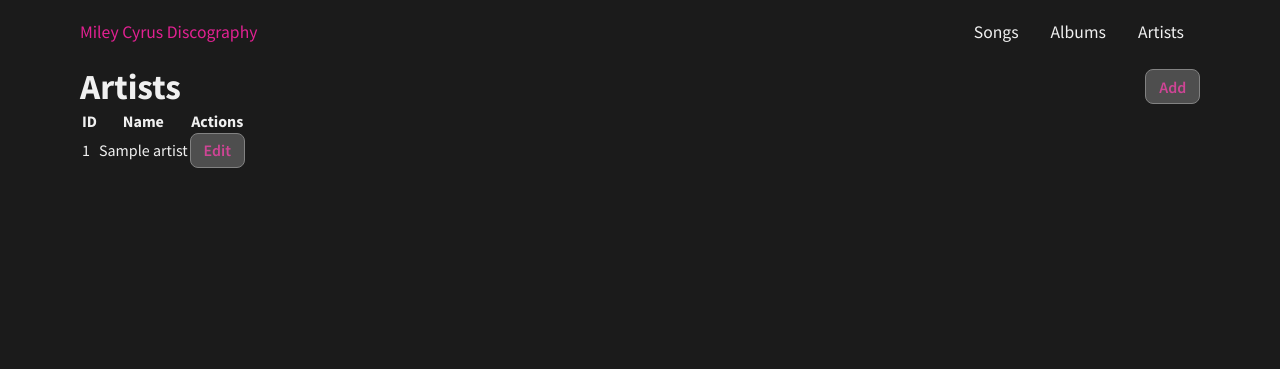
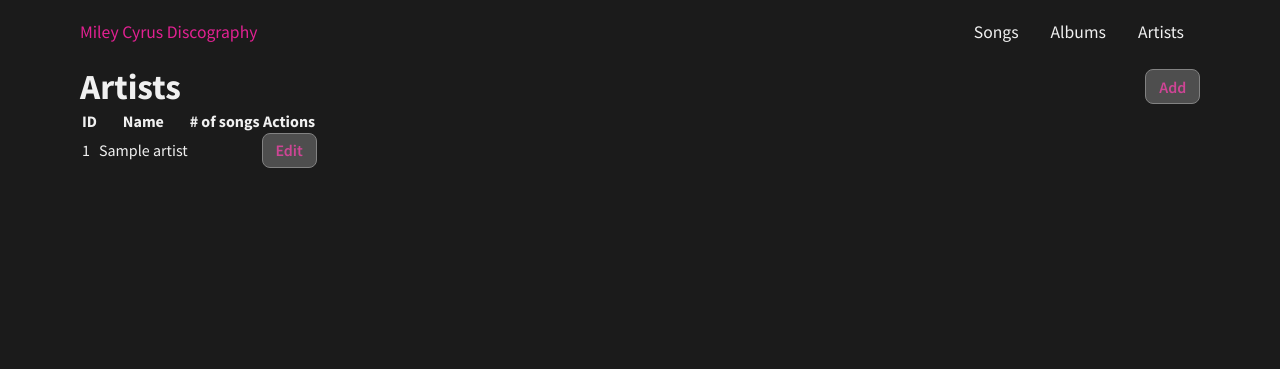
Before and after one commit to cammarb/miley-discography, a Flask app: page /artists in a window 1280 px wide. Shown: the top 369 px of the page. Run offline with Flask 2, Linux system fonts and the light colour scheme; tables that the repository leaves empty hold one stand-in row (values such as "Sample post").

Commit message:
update artist table

```diff
--- a/app/templates/artists/list_artists.html
+++ b/app/templates/artists/list_artists.html
@@ -20,11 +20,12 @@
 {% if artists.items %}
 <p>No artist added yet.</p>
 {% else %}
-<table class="table table-hover">
+<table>
     <thead>
         <tr>
             <th scope="col">ID</th>
             <th scope="col">Name</th>
+            <th scope="col"># of songs</th>
             <th scope="col">Actions</th>
         </tr>
     </thead>
@@ -33,6 +34,7 @@
         <tr>
             <td>{{artist.id}}</td>
             <td>{{artist.name}}</td>
+            <td></td>
             <td>
                 <a href="/artists/{{artist.id}}">
                     <button class="btn">Edit</button>
```
